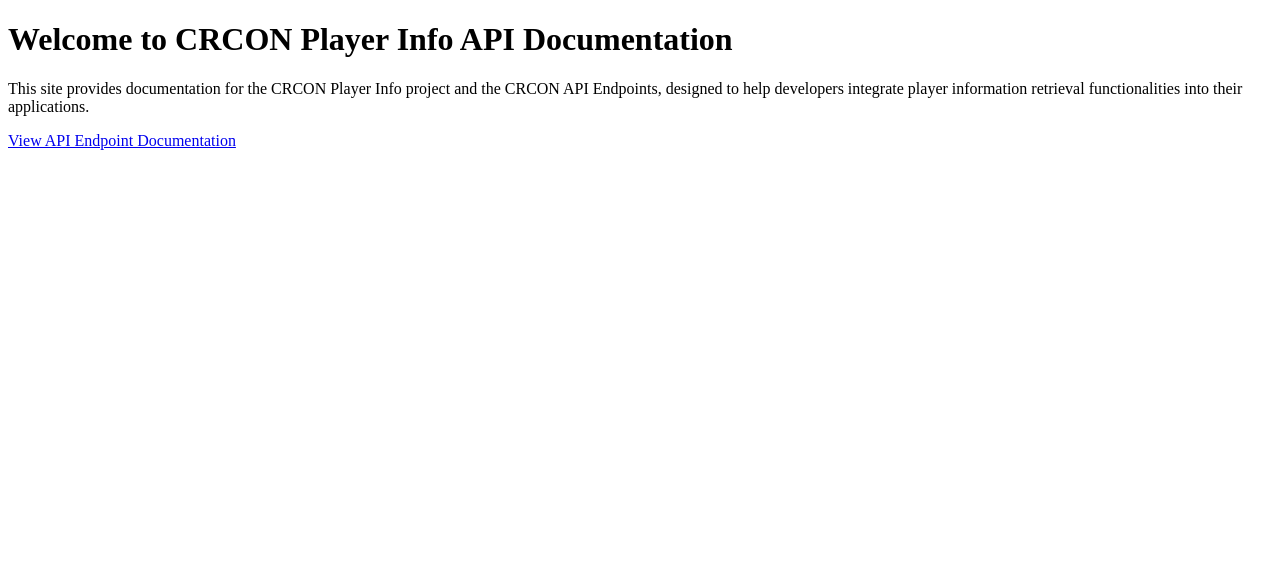
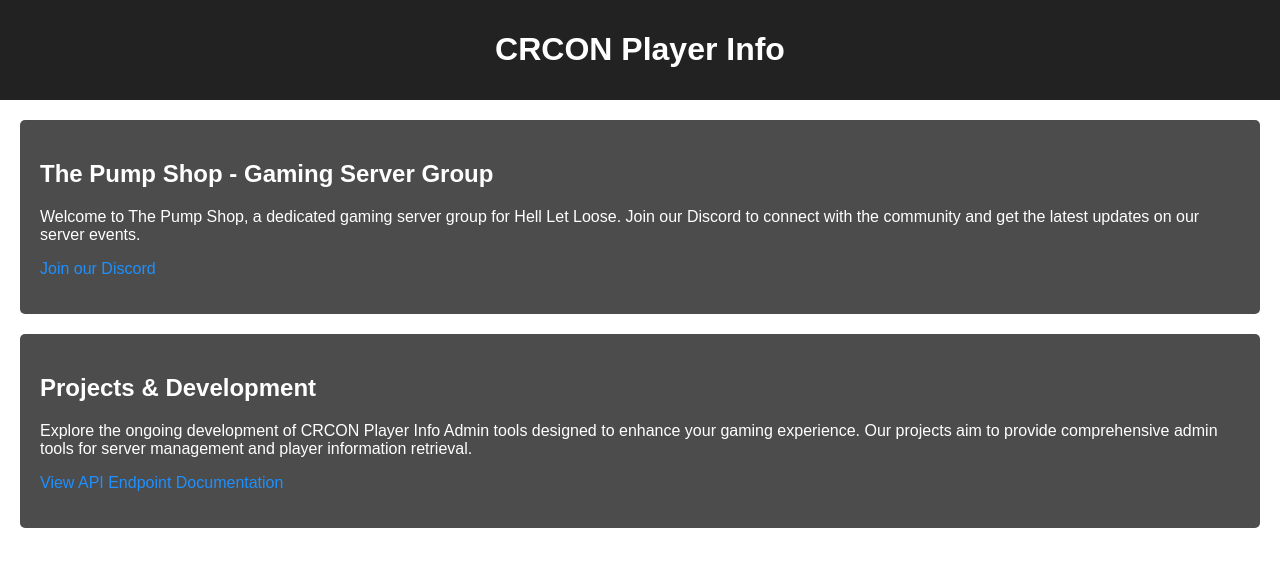
Before and after one commit to kryptobaseddev/crcon-player-info, a plain HTML site: page index.html in a window 1280 px wide. Drawn offline with Linux system fonts and the light colour scheme.

Commit message:
Update index.html

```diff
--- a/index.html
+++ b/index.html
@@ -3,11 +3,55 @@
 <head>
     <meta charset="UTF-8">
     <meta name="viewport" content="width=device-width, initial-scale=1.0">
-    <title>CRCON Player Info API</title>
+    <title>CRCON Player Info</title>
+    <style>
+        body {
+            margin: 0;
+            padding: 0;
+            font-family: Arial, sans-serif;
+            background-image: url('YOUR_BACKGROUND_IMAGE_URL');
+            background-size: cover;
+            color: #ffffff;
+        }
+        .banner {
+            background-color: #222222;
+            color: #ffffff;
+            padding: 10px 20px;
+            text-align: center;
+        }
+        .content {
+            padding: 20px;
+        }
+        .section {
+            margin-bottom: 20px;
+            background-color: rgba(0, 0, 0, 0.7);
+            padding: 20px;
+            border-radius: 5px;
+        }
+        a {
+            color: #1E90FF;
+            text-decoration: none;
+        }
+        a:hover {
+            text-decoration: underline;
+        }
+    </style>
 </head>
 <body>
-    <h1>Welcome to CRCON Player Info API Documentation</h1>
-    <p>This site provides documentation for the CRCON Player Info project and the CRCON API Endpoints, designed to help developers integrate player information retrieval functionalities into their applications.</p>
-    <p><a href="api-endpoints_Documentation.html">View API Endpoint Documentation</a></p>
+    <div class="banner">
+        <h1>CRCON Player Info</h1>
+    </div>
+    <div class="content">
+        <div class="section">
+            <h2>The Pump Shop - Gaming Server Group</h2>
+            <p>Welcome to The Pump Shop, a dedicated gaming server group for Hell Let Loose. Join our Discord to connect with the community and get the latest updates on our server events.</p>
+            <p><a href="YOUR_DISCORD_INVITE_LINK">Join our Discord</a></p>
+        </div>
+        <div class="section">
+            <h2>Projects & Development</h2>
+            <p>Explore the ongoing development of CRCON Player Info Admin tools designed to enhance your gaming experience. Our projects aim to provide comprehensive admin tools for server management and player information retrieval.</p>
+            <p><a href="api-endpoints_Documentation.html">View API Endpoint Documentation</a></p>
+        </div>
+    </div>
 </body>
 </html>
```
